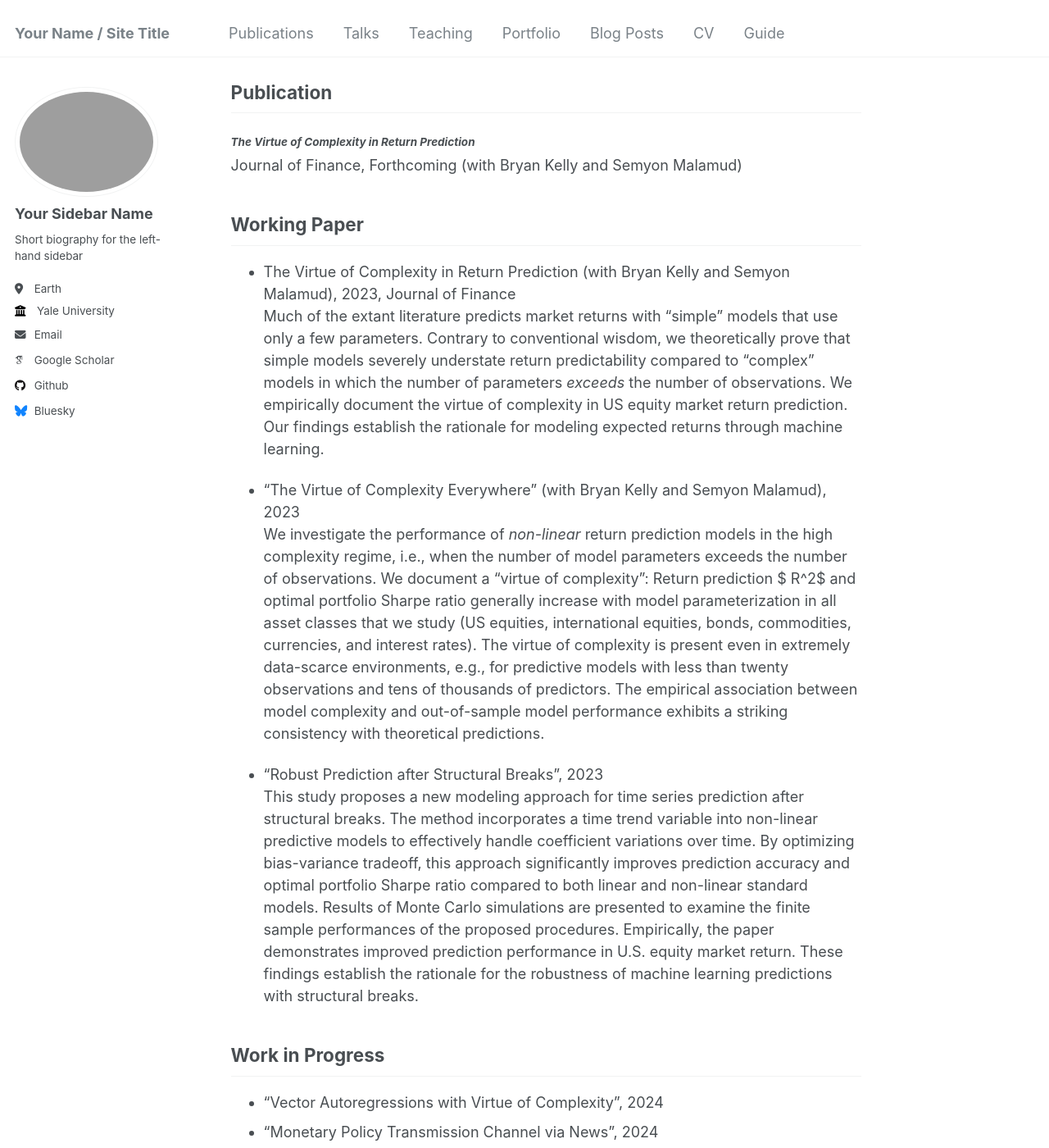
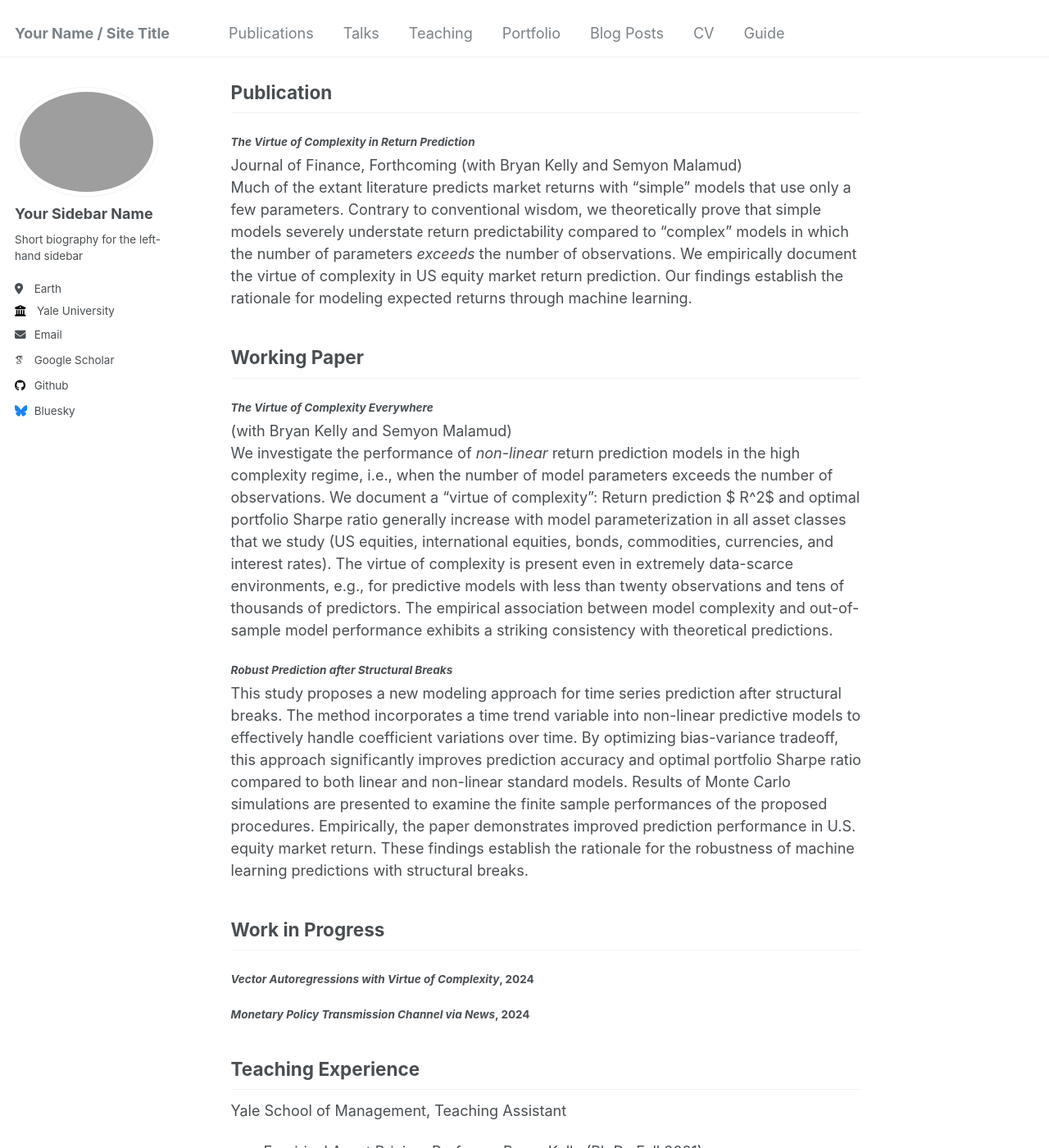
Before and after one commit to rosieli5/rosieli5.github.io, a Jekyll site: the page built from _pages/about.md, in a window 1280 px wide and 1400 px high, scrolled down 1079 px. Shown: the whole window at 82% size. Built offline with Jekyll 4.4.1, drawn with Linux system fonts in a browser that asks for light colours; some web fonts are replaced.

Commit message:
Update about.md

```diff
--- a/_pages/about.md
+++ b/_pages/about.md
@@ -38,22 +38,22 @@ Publication
 ------
 #### *The Virtue of Complexity in Return Prediction*
 Journal of Finance, Forthcoming (with Bryan Kelly and Semyon Malamud)
+Much of the extant literature predicts market returns with “simple” models that use only a few parameters. Contrary to conventional wisdom, we theoretically prove that simple models severely understate return predictability compared to “complex” models in which the number of parameters *exceeds* the number of observations. We empirically document the virtue of complexity in US equity market return prediction. Our findings establish the rationale for modeling expected returns through machine learning.
+
 
 Working Paper
 ------
-- The Virtue of Complexity in Return Prediction (with Bryan Kelly and Semyon Malamud), 2023, Journal of Finance
-Much of the extant literature predicts market returns with “simple” models that use only a few parameters. Contrary to conventional wisdom, we theoretically prove that simple models severely understate return predictability compared to “complex” models in which the number of parameters *exceeds* the number of observations. We empirically document the virtue of complexity in US equity market return prediction. Our findings establish the rationale for modeling expected returns through machine learning.
-
-- “The Virtue of Complexity Everywhere” (with Bryan Kelly and Semyon Malamud), 2023
+#### *The Virtue of Complexity Everywhere*
+(with Bryan Kelly and Semyon Malamud)
 We investigate the performance of *non-linear* return prediction models in the high complexity regime, i.e., when the number of model parameters exceeds the number of observations. We document a “virtue of complexity”: Return prediction $ R^2$ and optimal portfolio Sharpe ratio generally increase with model parameterization in all asset classes that we study (US equities, international equities, bonds, commodities, currencies, and interest rates). The virtue of complexity is present even in extremely data-scarce environments, e.g., for predictive models with less than twenty observations and tens of thousands of predictors. The empirical association between model complexity and out-of-sample model performance exhibits a striking consistency with theoretical predictions.
 
-- “Robust Prediction after Structural Breaks”, 2023
+#### *Robust Prediction after Structural Breaks*
 This study proposes a new modeling approach for time series prediction after structural breaks. The method incorporates a time trend variable into non-linear predictive models to effectively handle coefficient variations over time. By optimizing bias-variance tradeoff, this approach significantly improves prediction accuracy and optimal portfolio Sharpe ratio compared to both linear and non-linear standard models. Results of Monte Carlo simulations are presented to examine the finite sample performances of the proposed procedures. Empirically, the paper demonstrates improved prediction performance in U.S. equity market return. These findings establish the rationale for the robustness of machine learning predictions with structural breaks.
 
 Work in Progress
 ------
-  - “Vector Autoregressions with Virtue of Complexity”, 2024
-  - “Monetary Policy Transmission Channel via News”, 2024
+#### *Vector Autoregressions with Virtue of Complexity*, 2024
+#### *Monetary Policy Transmission Channel via News*, 2024
 
 Teaching Experience
 ------
```
Also changed, not shown: other parts of _pages/about.md (+1 -1 lines).
